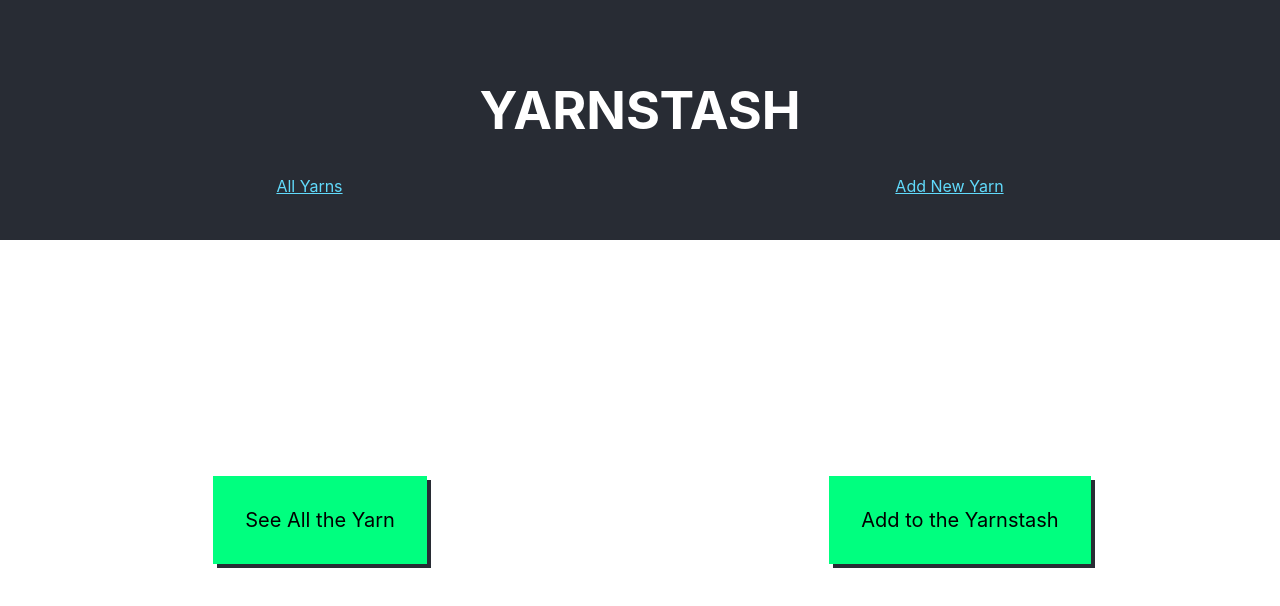
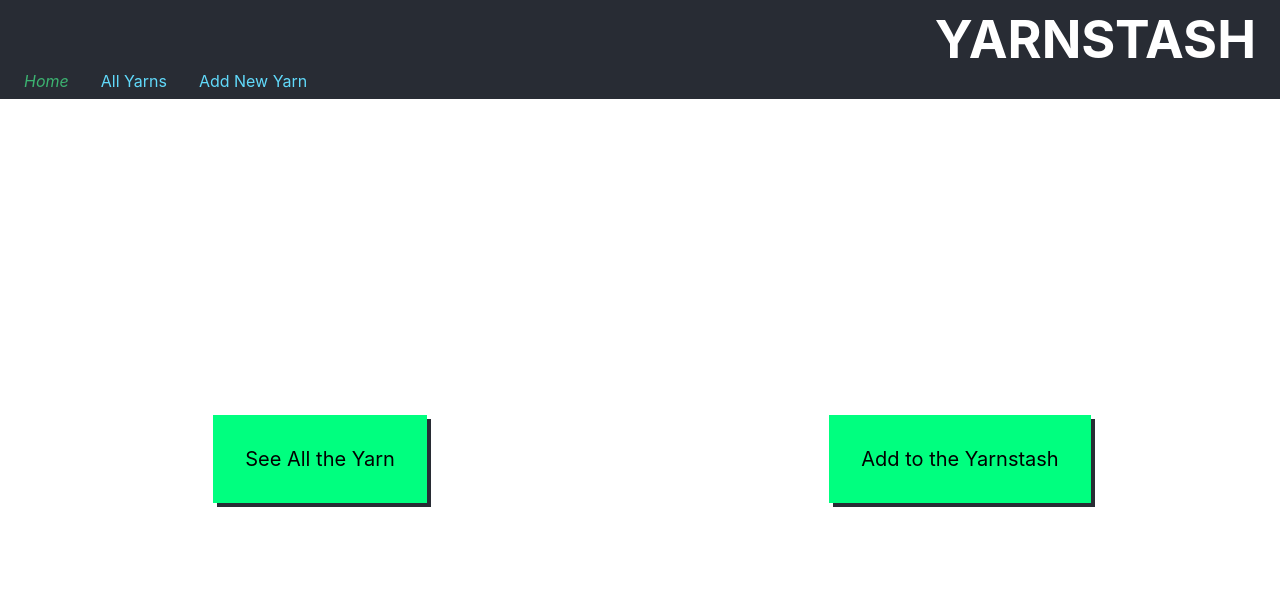
Before and after one commit to devon-wolf/yarnstash, a React (Create React App) app: page / in a window 1280 px wide. Shown: the top 606 px of the page. Built offline with nearby package versions, Linux system fonts and the light colour scheme.

Commit message:
Style the header

```diff
--- a/src/App.css
+++ b/src/App.css
@@ -1,5 +1,5 @@
 main {
   display: grid;
   grid-template-columns: 50% 50%;
-  min-height: 70vh;
+  min-height: 90vh;
 }
--- a/src/stylesheets/Header.module.css
+++ b/src/stylesheets/Header.module.css
@@ -1,26 +1,46 @@
 .header {
 	background-color: #282c34;
-	min-height: 30vh;
+	min-height: 10vh;
 	display: flex;
 	flex-direction: column;
 	align-items: center;
 	justify-content: center;
 	font-size: calc(10px + 2vmin);
 	color: white;
+	padding: .5rem;
+}
+
+.header h1 {
+	margin: 0 1rem;
+	align-self: flex-end;
 }
 
 .header nav {
-	width: 100vw;
 	font-size: 1rem;
 	display: flex;
-	justify-content: space-around;
+	justify-content: flex-start;
 	align-items: center;
+	align-self: flex-start;
 }
 
 .link {
 	color: #61dafb;
+	margin: 0 1rem;
+}
+
+.link:link, .link:visited {
+	text-decoration: none;
+}
+
+.link:hover {
+	color: white;
+}
+
+.link:active {
+	color: slategray;
 }
 
 .current {
-	display: none;
-  }
+	color: mediumseagreen;
+	font-style: italic;
+}
```
